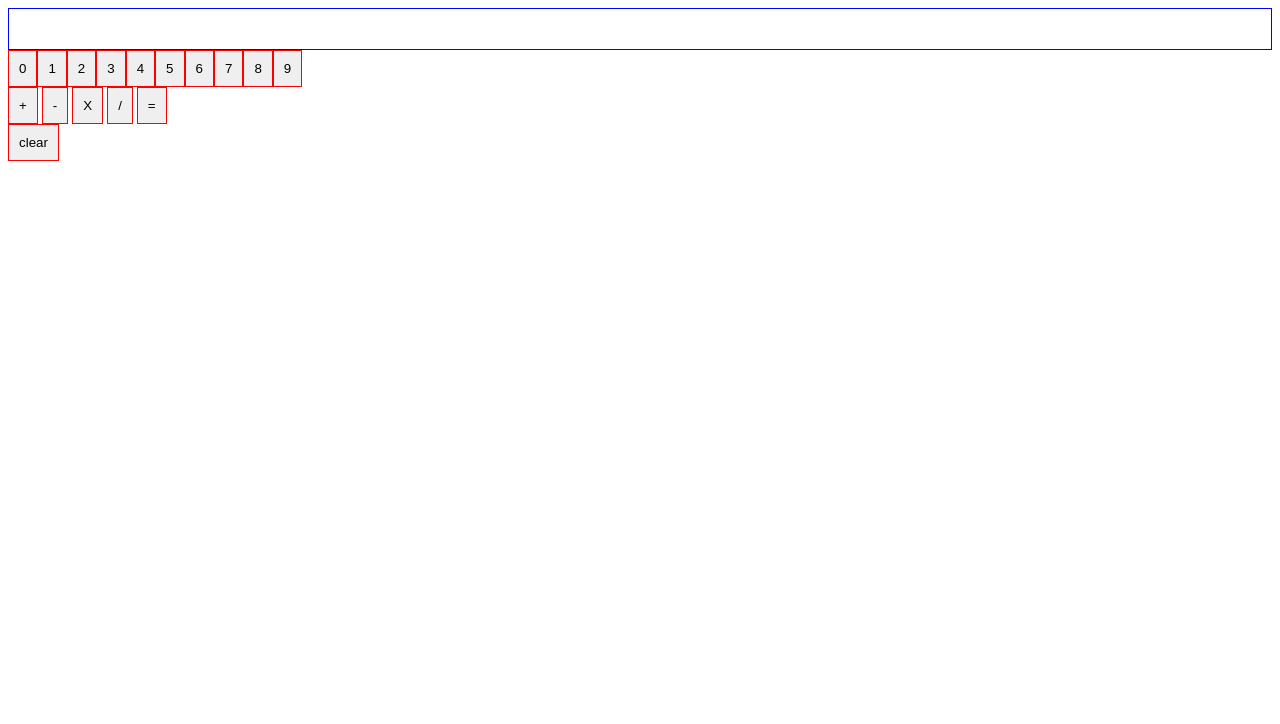
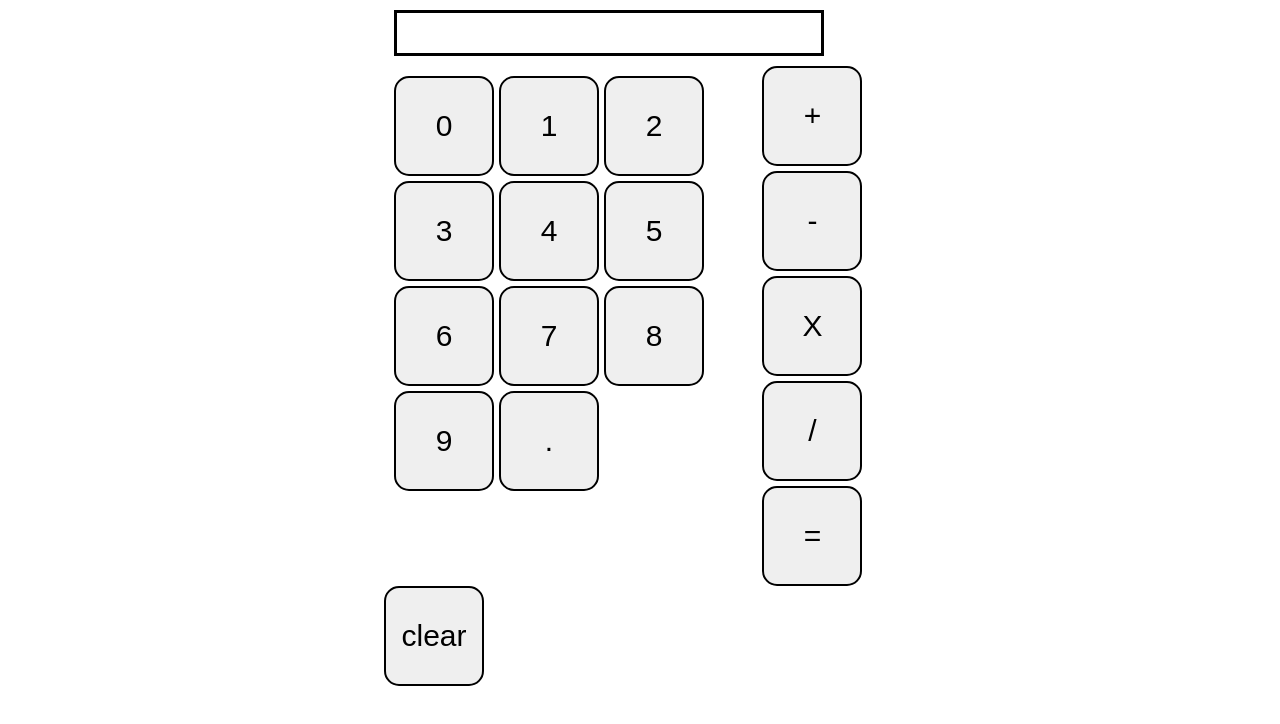
Before and after one commit to colemyhre/calculator, a plain HTML site: page index.html in a window 1280 px wide. Drawn offline with Linux system fonts and the light colour scheme.

Commit message:
Add decimal point and fixed styles

```diff
--- a/index.html
+++ b/index.html
@@ -7,6 +7,8 @@
     </head>
     <body>
         <div class="display"></div>
+
+        <div class="math">
             <div class="numbers">
 
             </div>
@@ -16,6 +18,7 @@
                 <button id="multiply" class="operatorBtn">X</button>
                 <button id="divide" class="operatorBtn">/</button>
                 <button id="equals" class="operatorBtn">=</button>
+            </div>
         </div>
         <div class="clear">
             <button class="clear">clear</button>
--- a/script.js
+++ b/script.js
@@ -19,6 +19,9 @@ function multiply(num1, num2) {
 }
 
 function divide(num1, num2) {
+    if (num2 == 0) {
+        return "ERROR: CANNOT DIVIDE BY ZERO";
+    }
     return num1/num2;
 }
 
@@ -50,26 +53,14 @@ function operate(num1, num2) {
 let display = document.querySelector('.display');
 
 let numbers = document.querySelector('.numbers');
-for (let i=0; i<10; i++) {
+for (let i=0; i<11; i++) {
     let digit = document.createElement('button');
             digit.classList.add('number');
-            digit.textContent = i;
-
-            // digit.addEventListener('click', () => {
-            //     if (lastClick !== '') {
-            //         displayValue=digit.textContent;
-            //         console.log(typeof(displayValue));
-            //         operator = lastClick;
-            //         lastClick = '';
-            //     } else if (lastClick == '' && operator == '') {
-
-            //     }
-            //     else {
-            //         displayValue = displayValue + digit.textContent;
-            //         console.log(typeof(displayValue));
-            //     }
-            //     display.textContent = displayValue;
-            // })
+            if (i==10) {
+                digit.textContent = '.';
+            } else {
+                digit.textContent = i;
+            }
 
             digit.addEventListener('click', () => {
                 if (lastClick == '') {
@@ -88,6 +79,7 @@ for (let i=0; i<10; i++) {
             numbers.appendChild(digit);
 }
 
+
 let clear = document.querySelector('.clear');
 clear.addEventListener('click', () => {
     displayValue=0;
@@ -97,21 +89,6 @@ clear.addEventListener('click', () => {
     display.textContent = '';
 });
 
-// let operators = document.getElementsByClassName('.operator');
-// operators.forEach(function(operatorButton) {
-//     operatorButton.addEventListener("click", () => {
-//         console.log(operatorButton.textContent);
-//         console.log(typeof(operatorButton.textContent));
-//     });
-// });
-
-// let operators = document.querySelectorAll('.operators');
-// operators.forEach(function(operatorButton) {
-//     operatorButton.addEventListener("click", () => {
-//         console.log(operatorButton.textContent);
-//         console.log(typeof(operatorButton.textContent));
-//     });
-// });
 
 let addBtn = document.querySelector('#add');
 addBtn.addEventListener('click', () => {
--- a/styles.css
+++ b/styles.css
@@ -1,9 +1,49 @@
+body {
+    margin: auto;
+    width: 40%;
+    align-items: center;
+}
+
+.operators {
+    display: flex;
+    flex-direction: column;
+    flex: 1 0 100%;
+    gap: 5px;
+}
+
 button {
     padding: 10px;
-    border: 1px solid red;
+    border: 2px solid black;
+    border-radius: 15px;
+    font-size: 30px;
+    height: 100px;
+    width: 100px;
 }
 
 .display {
     padding: 20px;
-    border: 1px solid blue;
+    border: 3px solid black;
+    width: 30vw;
+    margin: 10px;
+    align-self: center;
+    font-size: 30px;
 }
+
+.math {
+    display: flex;
+    flex: auto;
+    height: 65vh;
+    justify-content:flex-start;
+}
+
+
+
+.numbers {
+    display: flex;
+    flex-wrap: wrap;
+    flex: 1 0 70%;
+    height: 50px;
+    gap: 5px;
+    padding: 10px;
+
+}
```
Lines whose indentation alone changed are shown as unchanged.
